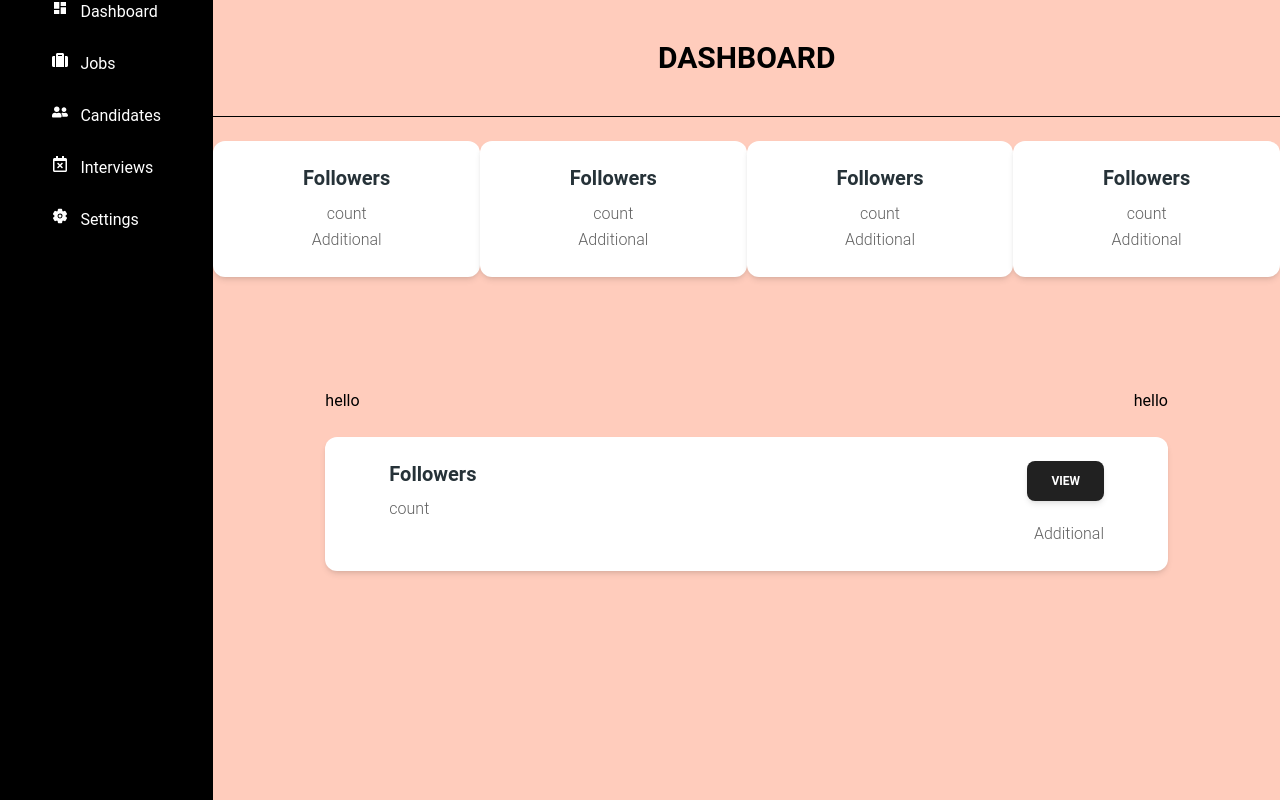
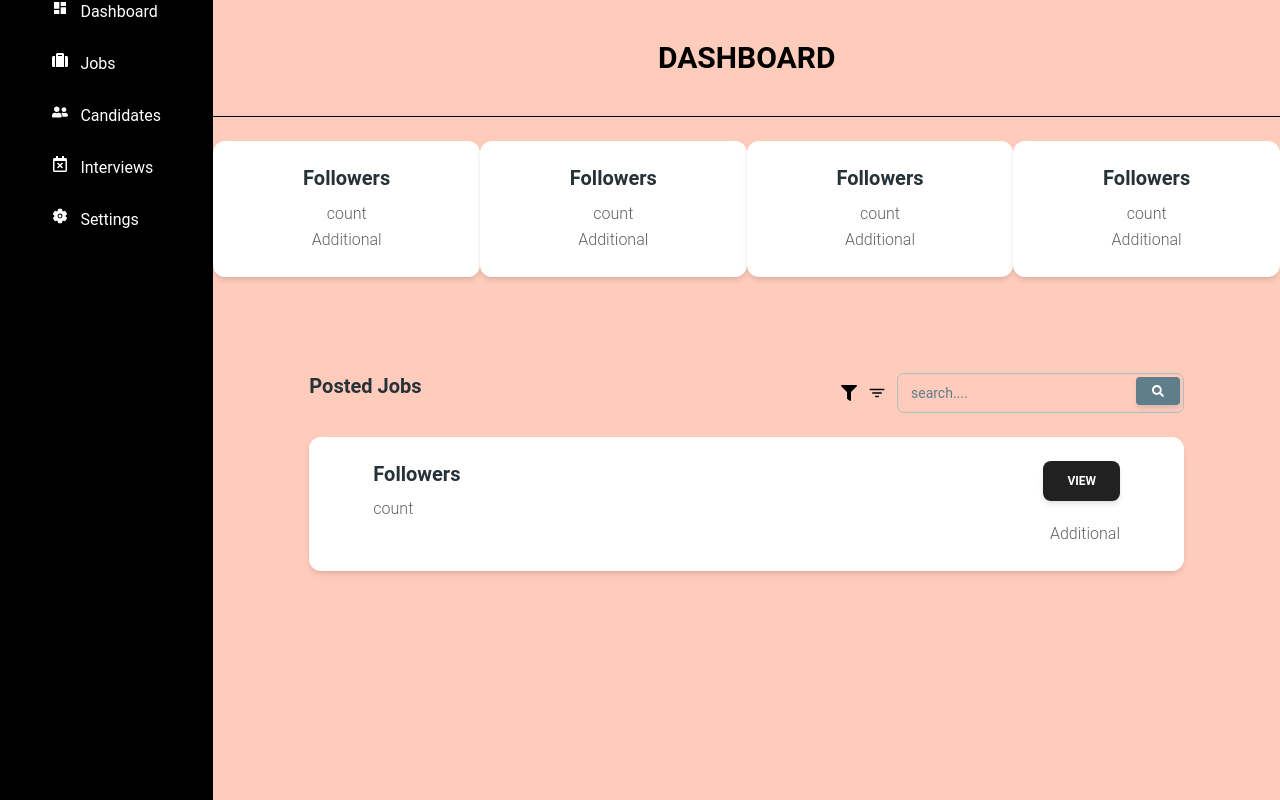
Before and after one commit to adish-ct/CareerNest-frontend, a React (Vite) app: page /dash in a window 1280 px wide. Built offline with nearby package versions, Linux system fonts and the light colour scheme.

Commit message:
dependencies added

```diff
--- a/package.json
+++ b/package.json
@@ -15,6 +15,7 @@
     "react": "^18.2.0",
     "react-dom": "^18.2.0",
     "react-icons": "^4.12.0",
+    "react-phone-input-2": "^2.15.1",
     "react-redux": "^8.1.3",
     "react-router-dom": "^6.19.0",
     "redux": "^4.2.1"
--- a/src/sample/EmployerDashboard.jsx
+++ b/src/sample/EmployerDashboard.jsx
@@ -1,8 +1,8 @@
 import React from 'react'
 import { MdDashboard } from "react-icons/md";
-import { FaSuitcase, FaRegCalendarTimes, FaUserFriends } from "react-icons/fa";
-import { IoSettings } from "react-icons/io5";
-import { Typography, Card, CardBody, Button } from '@material-tailwind/react';
+import { FaSuitcase, FaRegCalendarTimes, FaUserFriends, FaFilter, FaSearch } from "react-icons/fa";
+import { IoSettings, IoFilter } from "react-icons/io5";
+import { Typography, Card, CardBody, Button, Input } from '@material-tailwind/react';
 
 function EmployerDashboard() {
     var ar = ['a', 'b', 'c', 'd']
@@ -43,10 +43,10 @@ function EmployerDashboard() {
                     {/* Dashboard Heading */}
 
                     {/* Dashboard cards */}
-                    <div className="flex flex-row justify-around">
+                    <div className="md:flex-row md:justify-around flex flex-col items-center">
                         {
                             ar.map(() => (
-                                <Card className="mt-6 w-80">
+                                <Card className="mt-6 w-44 md:w-72">
                                     <CardBody className='text-center'>
                                         <Typography variant="h5" color="blue-gray" className="mb-2">
                                             Followers
@@ -65,15 +65,42 @@ function EmployerDashboard() {
                     {/* Dashboard cards */}
 
                     {/* Dashboard content */}
-                    <div className="text-center p-28">
+                    <div className="text-center md:p-24 sm:p-5">
                         <div className="flex justify-between">
-                            <h1>hello</h1>
-                            <h1>hello</h1>
+                            <Typography variant="h5" color="blue-gray" className="mb-2">
+                                Posted Jobs
+                            </Typography>
+                            <div className="flex gap-3 items-center">
+                                <FaFilter />
+                                <IoFilter />
+                                <div className="flex gap-3 items-center">
+                                    <div className="relative flex w-full max-w-[24rem]">
+                                        <Input
+                                            type="email"
+                                            label="search...."
+                                            value=''
+                                            className="pr-20"
+                                            containerProps={{
+                                                className: "min-w-0",
+                                            }}
+                                        />
+                                        <Button
+                                            size="sm"
+                                            color="blue-gray"
+
+                                            className="!absolute right-1 top-1 rounded"
+                                        >
+                                            <FaSearch />
+                                        </Button>
+                                    </div>
+
+                                </div>
+                            </div>
                         </div>
                         <div className="text-center">
                             <Card className="mt-6 w-full">
                                 <CardBody className=''>
-                                    <div className="flex justify-between ps-10 pe-10">
+                                    <div className="flex justify-between md:ps-10 md:pe-10">
                                         <div className="flex flex-col text-start">
                                             <Typography variant="h5" color="blue-gray" className="mb-2">
                                                 Followers
```
Also changed, not shown: src/sample/CreateJob.jsx (added, +11 -0 lines), 1 other file (tests, documents, lock files or other folders).
